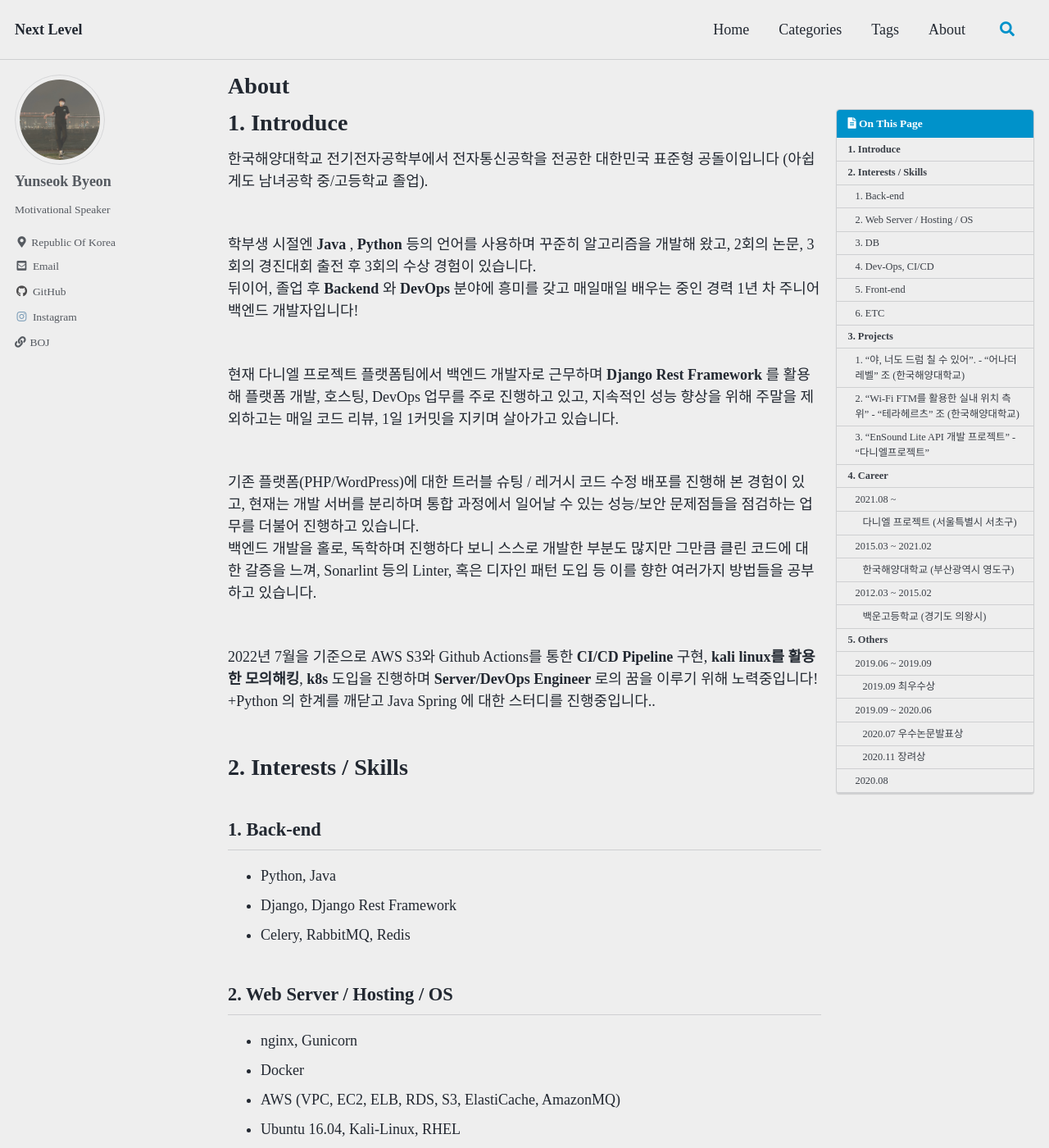
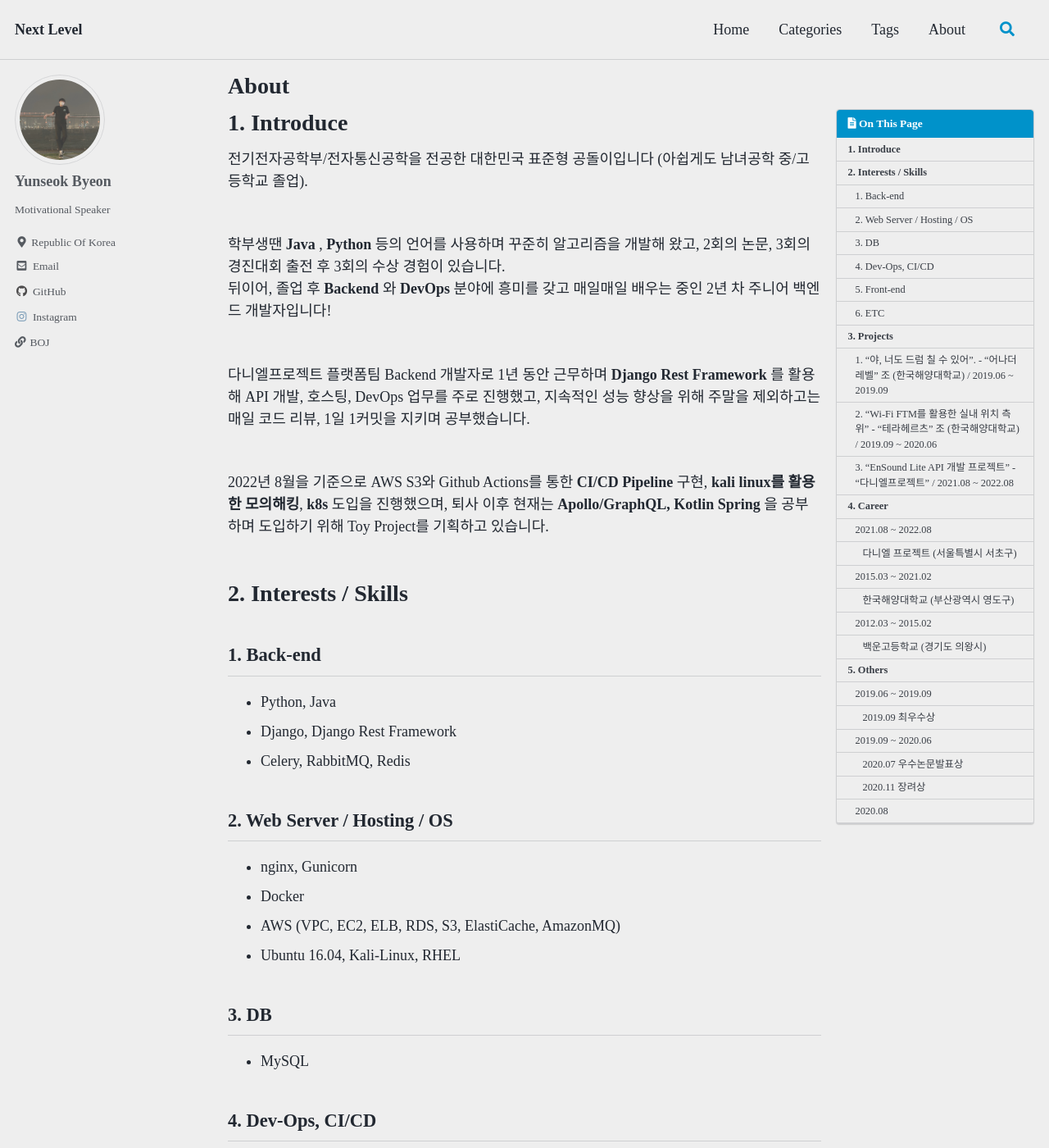
Before and after one commit to bye0nys/bye0nys.github.io, a Jekyll site: the page built from _pages/about.md, in a window 1280 px wide and 1400 px high. Shown: the whole window at 82% size. Built offline with Jekyll 4.4.1, drawn with Linux system fonts in a browser that asks for light colours; cached includes are drawn as plain includes; some web fonts are replaced; some of the changed text lies outside the part shown.

Commit message:
update about.md

```diff
--- a/_pages/about.md
+++ b/_pages/about.md
@@ -8,23 +8,19 @@ toc: true
 toc_sticky: true
 
 date: 2021-07-08 15:00 +0900
-last_modified_at: 2022-07-27 18:43 +0900
+last_modified_at: 2022-08-19 18:45 +0900
 
 ---
 # 1. Introduce
 
-한국해양대학교 전기전자공학부에서 전자통신공학을 전공한 대한민국 표준형 공돌이입니다 (아쉽게도 남녀공학 중/고등학교 졸업).<br/><br/>
+전기전자공학부/전자통신공학을 전공한 대한민국 표준형 공돌이입니다 (아쉽게도 남녀공학 중/고등학교 졸업).<br/><br/>
 
-학부생 시절엔 __Java__ , __Python__ 등의 언어를 사용하며 꾸준히 알고리즘을 개발해 왔고, 2회의 논문, 3회의 경진대회 출전 후 3회의 수상 경험이 있습니다.<br/>
-뒤이어, 졸업 후 __Backend__ 와 __DevOps__ 분야에 흥미를 갖고 매일매일 배우는 중인 경력 1년 차 주니어 백엔드 개발자입니다!<br/><br/>
+학부생땐 __Java__ , __Python__ 등의 언어를 사용하며 꾸준히 알고리즘을 개발해 왔고, 2회의 논문, 3회의 경진대회 출전 후 3회의 수상 경험이 있습니다.<br/>
+뒤이어, 졸업 후 __Backend__ 와 __DevOps__ 분야에 흥미를 갖고 매일매일 배우는 중인 2년 차 주니어 백엔드 개발자입니다!<br/><br/>
 
-현재 다니엘 프로젝트 플랫폼팀에서 백엔드 개발자로 근무하며 __Django Rest Framework__ 를 활용해 플랫폼 개발, 호스팅, DevOps 업무를 주로 진행하고 있고, 지속적인 성능 향상을 위해 주말을 제외하고는 매일 코드 리뷰, 1일 1커밋을 지키며 살아가고 있습니다.<br/><br/>
+다니엘프로젝트 플랫폼팀 Backend 개발자로 1년 동안 근무하며 __Django Rest Framework__ 를 활용해 API 개발, 호스팅, DevOps 업무를 주로 진행했고, 지속적인 성능 향상을 위해 주말을 제외하고는 매일 코드 리뷰, 1일 1커밋을 지키며 공부했습니다.<br/><br/>
 
-기존 플랫폼(PHP/WordPress)에 대한 트러블 슈팅 / 레거시 코드 수정 배포를 진행해 본 경험이 있고, 현재는 개발 서버를 분리하며 통합 과정에서 일어날 수 있는 성능/보안 문제점들을 점검하는 업무를 더불어 진행하고 있습니다.<br/>
-백엔드 개발을 홀로, 독학하며 진행하다 보니 스스로 개발한 부분도 많지만 그만큼 클린 코드에 대한 갈증을 느껴, Sonarlint 등의 Linter, 혹은 디자인 패턴 도입 등 이를 향한 여러가지 방법들을 공부하고 있습니다.<br/><br/>
-
-2022년 7월을 기준으로 AWS S3와 Github Actions를 통한 __CI/CD Pipeline__ 구현, __kali linux를 활용한 모의해킹__, __k8s__ 도입을 진행하며 __Server/DevOps Engineer__ 로의 꿈을 이루기 위해 노력중입니다!<br/>
-+Python 의 한계를 깨닫고 Java Spring 에 대한 스터디를 진행중입니다..
+2022년 8월을 기준으로 AWS S3와 Github Actions를 통한 __CI/CD Pipeline__ 구현, __kali linux를 활용한 모의해킹__, __k8s__ 도입을 진행했으며, 퇴사 이후 현재는 __Apollo/GraphQL, Kotlin Spring__ 을 공부하며 도입하기 위해 Toy Project를 기획하고 있습니다.
 <br/><br/>
 
 # 2. Interests / Skills
@@ -62,7 +58,7 @@ last_modified_at: 2022-07-27 18:43 +0900
 
 # 3. Projects
 
-## 1. "야, 너도 드럼 칠 수 있어". - "어나더레벨" 조 (한국해양대학교)
+## 1. "야, 너도 드럼 칠 수 있어". - "어나더레벨" 조 (한국해양대학교) / 2019.06 ~ 2019.09
 
 입력된 음성 소스를 FFT를 통해 주파수 분석, 악보를 출력하는 SW 개발 [(Source)](https://github.com/bye0nys/drum-final)
  - 사용 언어 : Python
@@ -70,7 +66,7 @@ last_modified_at: 2022-07-27 18:43 +0900
  - 드럼 연주를 시각화, 가시성 향상에 기여 (LilyPond 등)
  - Numpy, Sci-Py를 활용한 신호 처리 최적화
 
-## 2. "Wi-Fi FTM를 활용한 실내 위치 측위" - "테라헤르츠" 조 (한국해양대학교)
+## 2. "Wi-Fi FTM를 활용한 실내 위치 측위" - "테라헤르츠" 조 (한국해양대학교) / 2019.09 ~ 2020.06
 
 Wi-Fi FTM을 활용하여 실내 사용자의 위치를 3차원 좌표로 추정하는 알고리즘 개발 [(Source)](https://github.com/bye0nys/WiFi-ML)
  - 사용 언어 : Java(Android Studio), Python, Matlab
@@ -79,7 +75,7 @@ Wi-Fi FTM을 활용하여 실내 사용자의 위치를 3차원 좌표로 추정
  - PDR 측위를 융합, 최종 오차율을 0.6m 수준으로 감소
 <br/><br/>
 
-## 3. "EnSound Lite API 개발 프로젝트" - "다니엘프로젝트"
+## 3. "EnSound Lite API 개발 프로젝트" - "다니엘프로젝트" / 2021.08 ~ 2022.08
 
 음악 교육 플랫폼 "인사운드 라이트" RESTful API 개발, PaaS(AWS) 호스팅 구현 [인사운드 라이트 API(비공개)]()
  - 사용 언어 : Python(Django), MySQL
@@ -88,7 +84,7 @@ Wi-Fi FTM을 활용하여 실내 사용자의 위치를 3차원 좌표로 추정
  - Celery, AWS ElastiCache, AmazonMQ (RabbitMQ) 도입, 비동기, 캐시 백엔드 구현
  - AWS (VPC/subnet) 설계/구현, NAT, Bastion Instance 구축
  - OpenAPI (Swagger) 도입/API 문서화, JWT, OAuth2 도입, 인증/미들웨어 설계/구현
- - PG / 암호화 본인인증 연동 / 송신 메일서버 (AWS SES), Custom Throttling 설계/구현
+ - PG / 암호화(AES256/CBC/PKCS7) 연동 / 송신 메일서버 (AWS SES), Custom Throttling 설계/구현
  - CI/CD (Github Webhook, Actions), Slack API 도입, 에러/로깅 채널 구현
 
 <br/><br/>
@@ -97,7 +93,7 @@ Wi-Fi FTM을 활용하여 실내 사용자의 위치를 3차원 좌표로 추정
 # 4. Career
 
 
-## 2021.08 ~
+## 2021.08 ~ 2022.08
 ### 다니엘 프로젝트 (서울특별시 서초구)
 - Backend 개발 __매니저__
 
```
